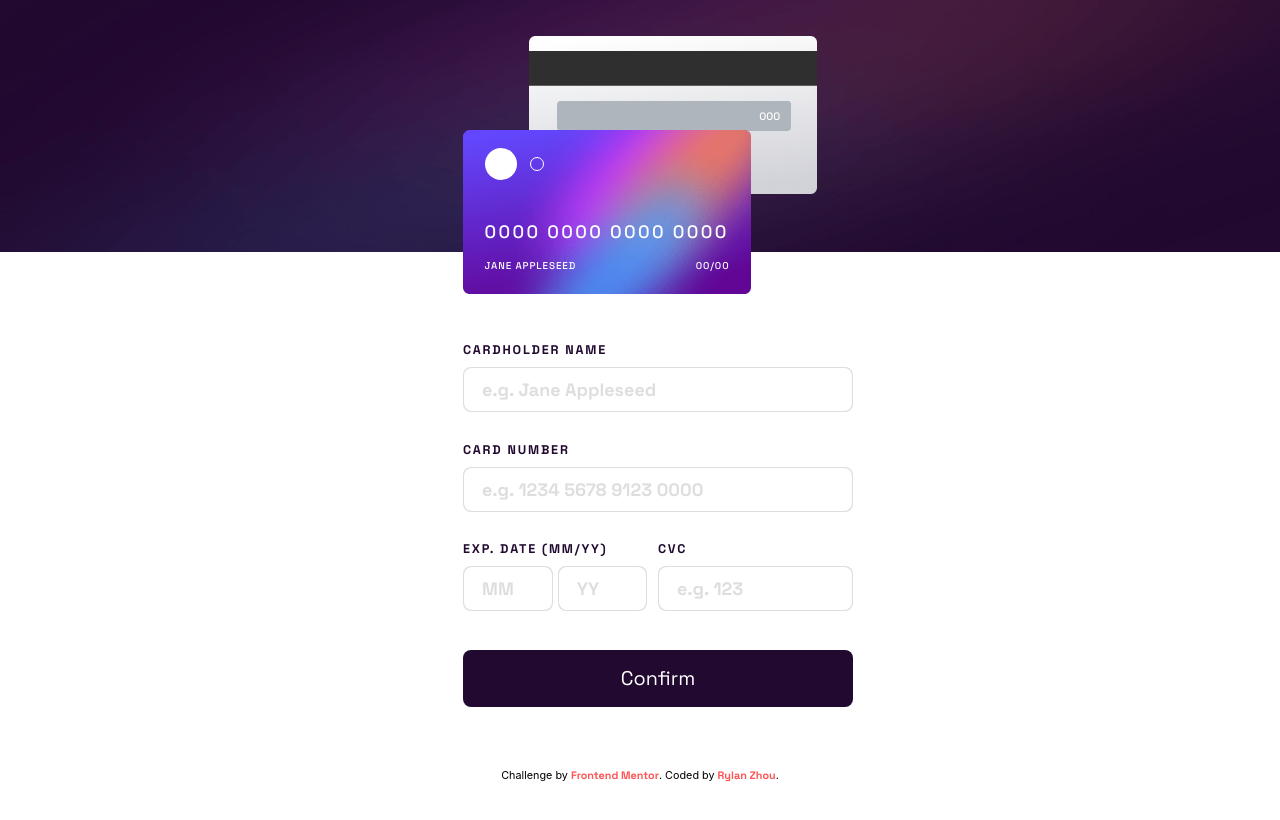
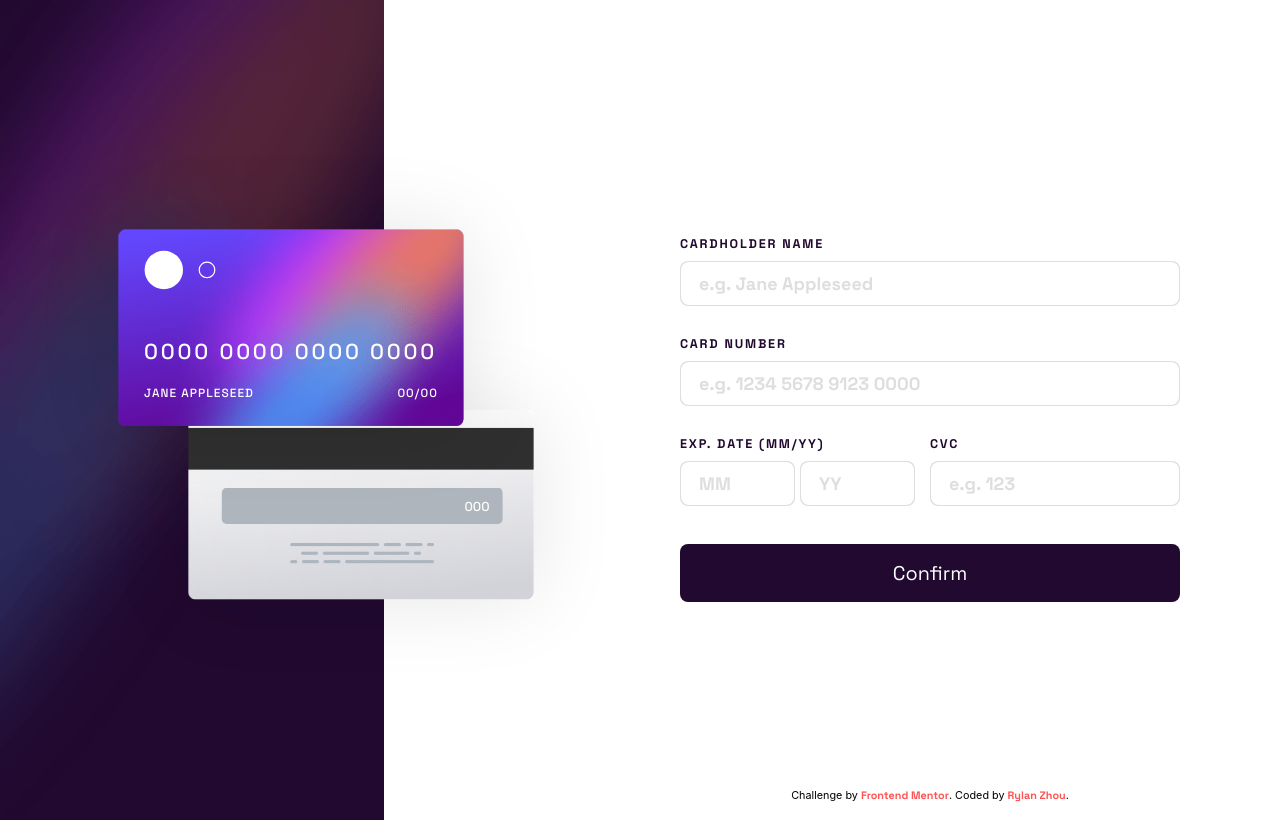
Before and after one commit to RylanZhou/frontend-mentor-interactive-card-details-form, a website built with Vite: page index.html in a window 1280 px wide. Built offline with nearby package versions, Linux system fonts and the light colour scheme.

Commit message:
feat: add support for desktop devices

```diff
--- a/index.html
+++ b/index.html
@@ -120,13 +120,13 @@
 
           <button type="submit">Confirm</button>
         </form>
+
+        <footer>
+          Challenge by
+          <a href="https://www.frontendmentor.io?ref=challenge" target="_blank">Frontend Mentor</a>.
+          Coded by <a href="https://github.com/rylanzhou" target="_blank">Rylan Zhou</a>.
+        </footer>
       </main>
-
-      <footer>
-        Challenge by
-        <a href="https://www.frontendmentor.io?ref=challenge" target="_blank">Frontend Mentor</a>.
-        Coded by <a href="https://github.com/rylanzhou" target="_blank">Rylan Zhou</a>.
-      </footer>
     </div>
     <script type="module" src="/src/main.ts"></script>
   </body>
--- a/src/main.ts
+++ b/src/main.ts
@@ -99,7 +99,6 @@ function check(input: HTMLInputElement, name: string): Promise<boolean> {
 
 formEl?.addEventListener('submit', (ev: any) => {
   ev.preventDefault();
-  console.log('here');
 
   let valid = true;
 
@@ -111,5 +110,6 @@ formEl?.addEventListener('submit', (ev: any) => {
 
   if (valid) {
     formEl.classList.add('completed');
+    console.log(Object.fromEntries(new FormData(formEl) as any));
   }
 });
--- a/src/style.scss
+++ b/src/style.scss
@@ -14,6 +14,10 @@ $purple: hsl(278, 68%, 11%);
   -webkit-font-smoothing: antialiased;
   -moz-osx-font-smoothing: grayscale;
   -webkit-text-size-adjust: 100%;
+
+  @media screen and (min-width: 960px) {
+    font-size: 18px;
+  }
 }
 
 * {
@@ -46,9 +50,11 @@ $purple: hsl(278, 68%, 11%);
       top: 2rem;
       right: 1rem;
       width: 16rem;
+      border-radius: 4px;
       aspect-ratio: 447/245;
       background: url('/images/bg-card-back.png') no-repeat;
       background-size: 100% 100%;
+      box-shadow: 0px 0px 70px rgba(0, 0, 0, 0.1);
 
       #cvc {
         position: absolute;
@@ -71,8 +77,10 @@ $purple: hsl(278, 68%, 11%);
       left: 1rem;
       width: 16rem;
       aspect-ratio: 447/255;
+      border-radius: 4px;
       background: url('/images/bg-card-front.png') no-repeat;
       background-size: 100% 100%;
+      box-shadow: 0px 0px 70px rgba(0, 0, 0, 0.1);
 
       div {
         position: absolute;
@@ -128,7 +136,7 @@ $purple: hsl(278, 68%, 11%);
     width: 100%;
     max-width: 390px;
     margin: 0 auto;
-    padding: 1rem;
+    padding-top: 1rem;
 
     form,
     .success {
@@ -303,9 +311,11 @@ $purple: hsl(278, 68%, 11%);
         font-weight: 500;
       }
     }
-  }
 
     footer {
+      position: absolute;
+      width: 100%;
+      bottom: 0rem;
       font-family: Inter, Avenir, Helvetica, Arial, sans-serif;
       font-size: 0.6rem;
       text-align: center;
@@ -317,3 +327,57 @@ $purple: hsl(278, 68%, 11%);
       }
     }
   }
+
+  @media screen and (min-width: 960px) {
+    height: 100vh;
+    min-height: 820px;
+    padding: 0 2rem;
+    flex-direction: row;
+    background: url('/images/bg-main-desktop.png') no-repeat;
+    background-size: 30% 100%;
+
+    .display {
+      height: auto;
+
+      .card-front {
+        top: 32%;
+        left: 12%;
+        transition: transform 0.3s;
+        transform-origin: 50% 100%;
+        transform: scale(1.2);
+      }
+
+      .card-back {
+        top: 50%;
+        left: 30%;
+        transition: transform 0.3s;
+        transform-origin: 50% 0;
+        transform: scale(1.2);
+      }
+    }
+
+    main {
+      display: flex;
+      align-items: center;
+      max-width: 500px;
+      margin-left: 7rem;
+
+      form {
+        padding: 2rem 0;
+      }
+
+      footer {
+        bottom: 1rem;
+      }
+    }
+  }
+
+  @media screen and (min-width: 1369px) {
+    .display {
+      .card-front,
+      .card-back {
+        transform: scale(1.5);
+      }
+    }
+  }
+}
```
Lines whose indentation alone changed are shown as unchanged.
